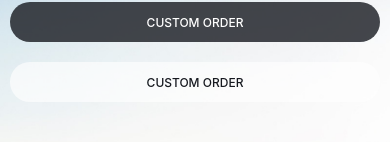
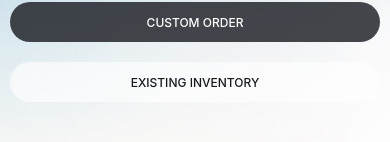
Before and after one commit to AliDizzz/TeslaClone, a React Native app: screen / in a window 390 px wide. Shown: the part 194-336 px from the top of the page. Built offline with nearby package versions, Linux system fonts and the light colour scheme.

Commit message:
custom btn

```diff
--- a/components/StyledButton/index.js
+++ b/components/StyledButton/index.js
@@ -6,15 +6,17 @@ import styles from './styles';
 const StyledButton = (props) => {
 
     const type = props.type;
+    const content = props.content;
+    const onPress = props.onPress;
 
     const backgroundColor = type === 'primary' ? '#171A20CC' : '#FFFFFFA6';
     const textColor = type === 'primary' ? '#FFFFFF' : '#171A20';
     return (
         <View style={styles.container}>
-            <Pressable style={[styles.button, {backgroundColor: backgroundColor}]} onPress={() => {console.warn('hey')}}>
+            <Pressable style={[styles.button, {backgroundColor: backgroundColor}]} onPress={() => onPress()}>
 
 
-            <Text style={[styles.text, {color: textColor}]}>Custom Order</Text>
+            <Text style={[styles.text, {color: textColor}]}>{content}</Text>
             </Pressable>
         </View>
     );
```
